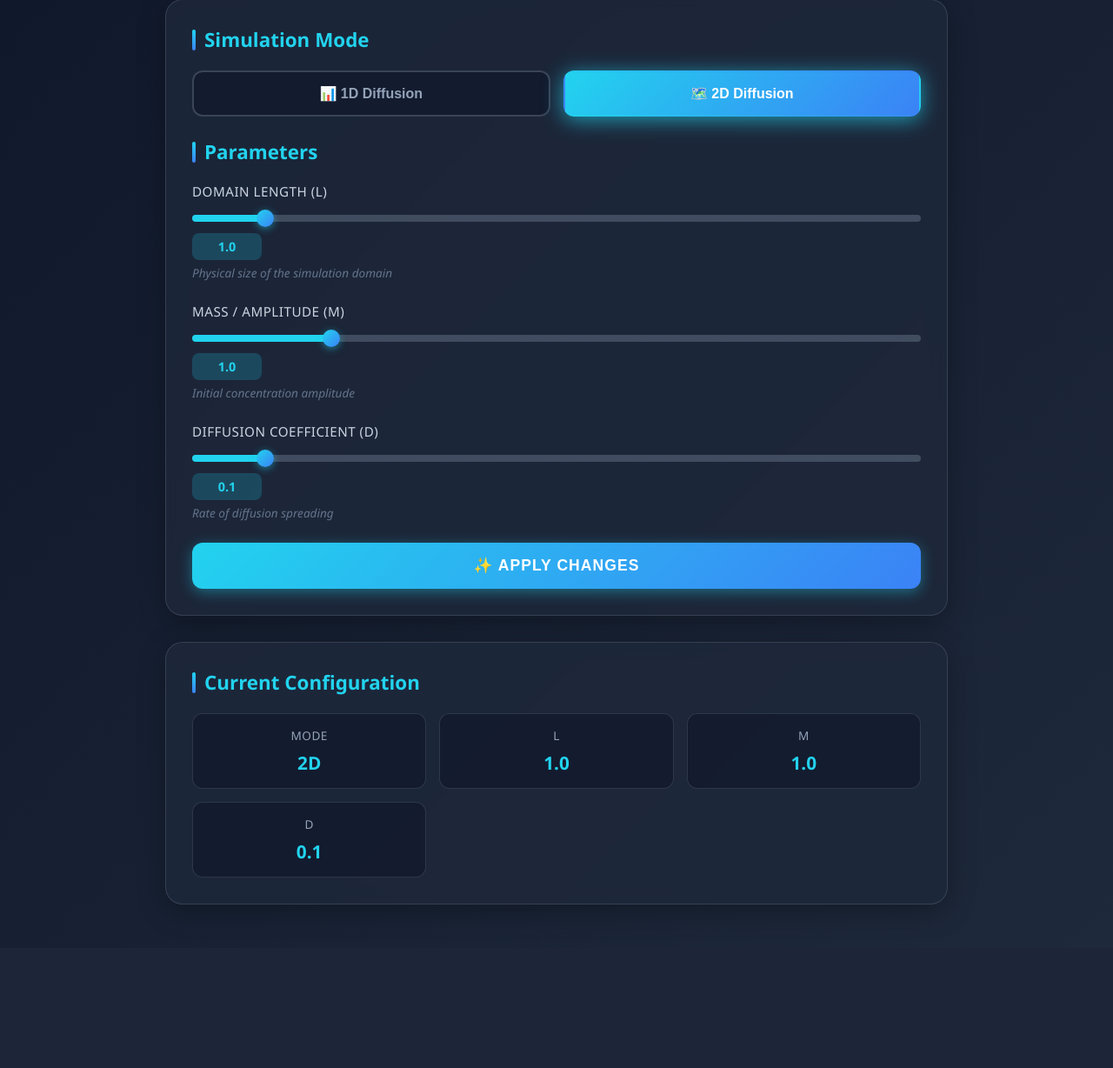
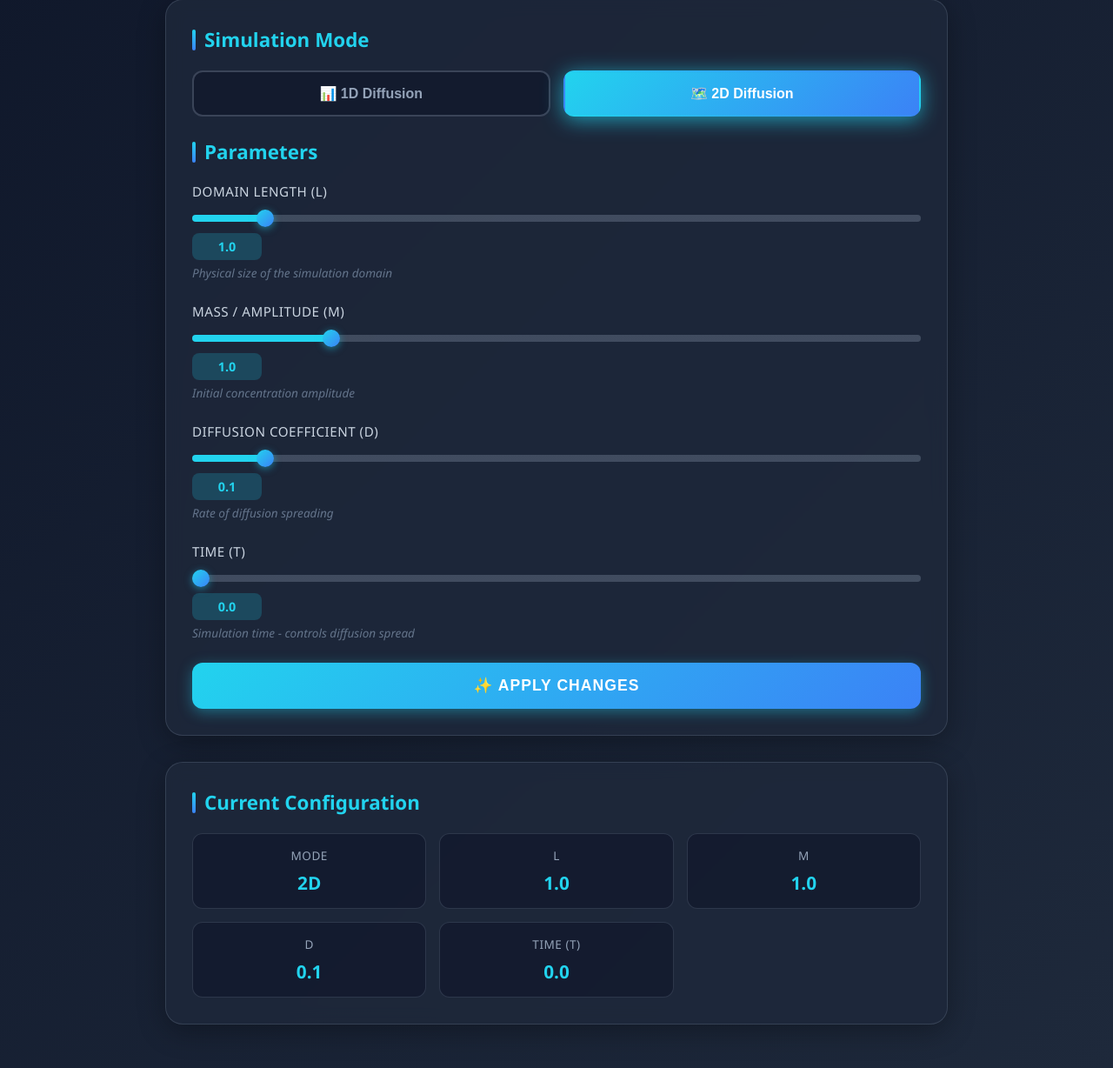
Before and after one commit to rashadmohamedr/diffusion-pi, a Flask app: page / in a window 1280 px wide. Shown: the part 212-1440 px from the top of the page at 87% size. Before the commit the page ends 1263 px from the top, so only its background shows below. Run offline with Flask 3, Linux system fonts and the light colour scheme; parts of the project's set-up code (start-up, migrations or seed data) failed here and were passed over.

Commit message:
Remove animation, add time slider control from web interface

```diff
--- a/main.py
+++ b/main.py
@@ -40,6 +40,7 @@ DEFAULT_PARAMS = {
     'L': 1.0,      # Domain length
     'M': 1.0,      # Mass/Amplitude
     'D': 0.1,      # Diffusion coefficient
+    't': 0.0,      # Time (controlled from web interface)
     'running': True
 }
 
@@ -370,7 +371,6 @@ def display_thread():
 
     # Show IP for configured duration
     ip_show_until = time.time() + IP_DISPLAY_DURATION
-    t_start = time.time()
 
     while not shutdown_event.is_set():
         current_time = time.time()
@@ -379,11 +379,11 @@ def display_thread():
         if current_time < ip_show_until:
             img = create_ip_display(current_ip)
         else:
-            # Run simulation
+            # Run simulation with static time from parameters
             with state_lock:
                 params = simulation_state.copy()
 
-            t_sim = (current_time - t_start) % 10  # Loop every 10 seconds
+            t_sim = params['t']  # Use time from web interface
 
             if params['mode'] == '1D':
                 x, u = simulate_1d(params['L'], params['M'], params['D'], t_sim)
@@ -427,6 +427,8 @@ def api_params():
                 simulation_state['M'] = float(data['M'])
             if 'D' in data:
                 simulation_state['D'] = float(data['D'])
+            if 't' in data:
+                simulation_state['t'] = float(data['t'])
         return jsonify({'status': 'ok', 'params': simulation_state})
     else:
         with state_lock:
--- a/templates/index.html
+++ b/templates/index.html
@@ -414,6 +414,15 @@
                 <p class="param-info">Rate of diffusion spreading</p>
             </div>
 
+            <div class="form-group">
+                <label for="param-t">Time (t)</label>
+                <div class="slider-container">
+                    <input type="range" id="param-t" min="0" max="20" step="0.1" value="{{ params.t }}">
+                    <div class="value-display" id="value-t">{{ params.t }}</div>
+                </div>
+                <p class="param-info">Simulation time - controls diffusion spread</p>
+            </div>
+
             <button class="apply-btn" onclick="applyParameters()">
                 ✨ Apply Changes
             </button>
@@ -439,6 +448,10 @@
                 <div class="info-card">
                     <div class="info-card-title">D</div>
                     <div class="info-card-value" id="current-D">{{ params.D }}</div>
+                </div>
+                <div class="info-card">
+                    <div class="info-card-title">Time (t)</div>
+                    <div class="info-card-value" id="current-t">{{ params.t }}</div>
                 </div>
             </div>
         </div>
@@ -480,6 +493,11 @@
             updateSliderBackground(e.target);
         });
 
+        document.getElementById('param-t').addEventListener('input', function(e) {
+            document.getElementById('value-t').textContent = e.target.value;
+            updateSliderBackground(e.target);
+        });
+
         function updateSliderBackground(slider) {
             const min = slider.min;
             const max = slider.max;
@@ -499,7 +517,8 @@
                 mode: currentMode,
                 L: parseFloat(document.getElementById('param-L').value),
                 M: parseFloat(document.getElementById('param-M').value),
-                D: parseFloat(document.getElementById('param-D').value)
+                D: parseFloat(document.getElementById('param-D').value),
+                t: parseFloat(document.getElementById('param-t').value)
             };
 
             fetch('/api/params', {
@@ -538,6 +557,7 @@
             document.getElementById('current-L').textContent = params.L.toFixed(2);
             document.getElementById('current-M').textContent = params.M.toFixed(2);
             document.getElementById('current-D').textContent = params.D.toFixed(3);
+            document.getElementById('current-t').textContent = params.t.toFixed(1);
         }
 
         // Initialize on load
```
